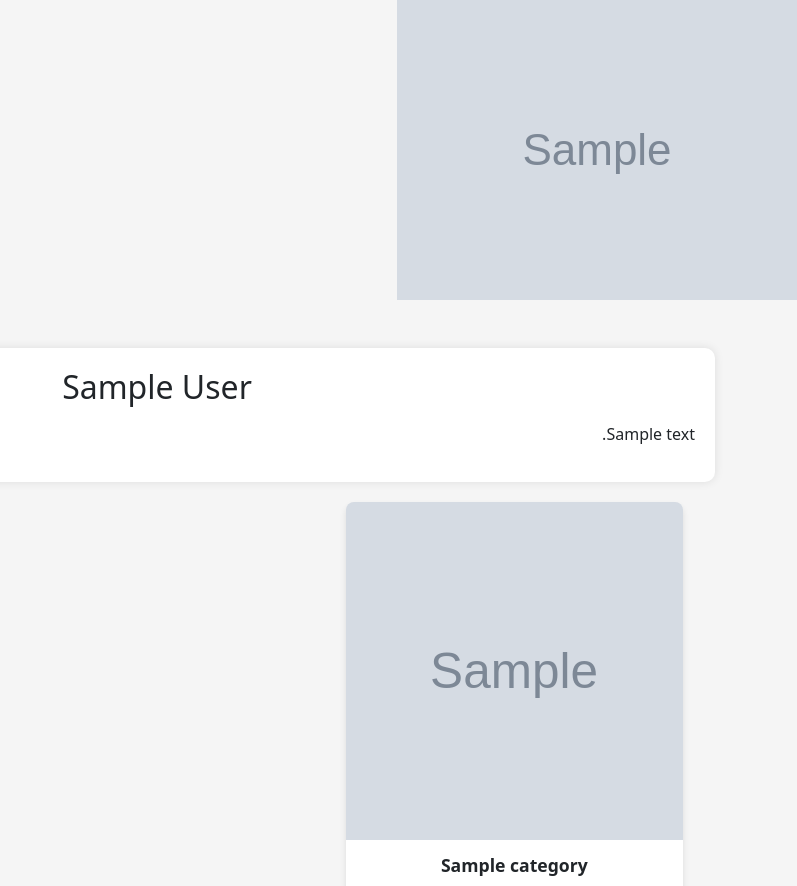
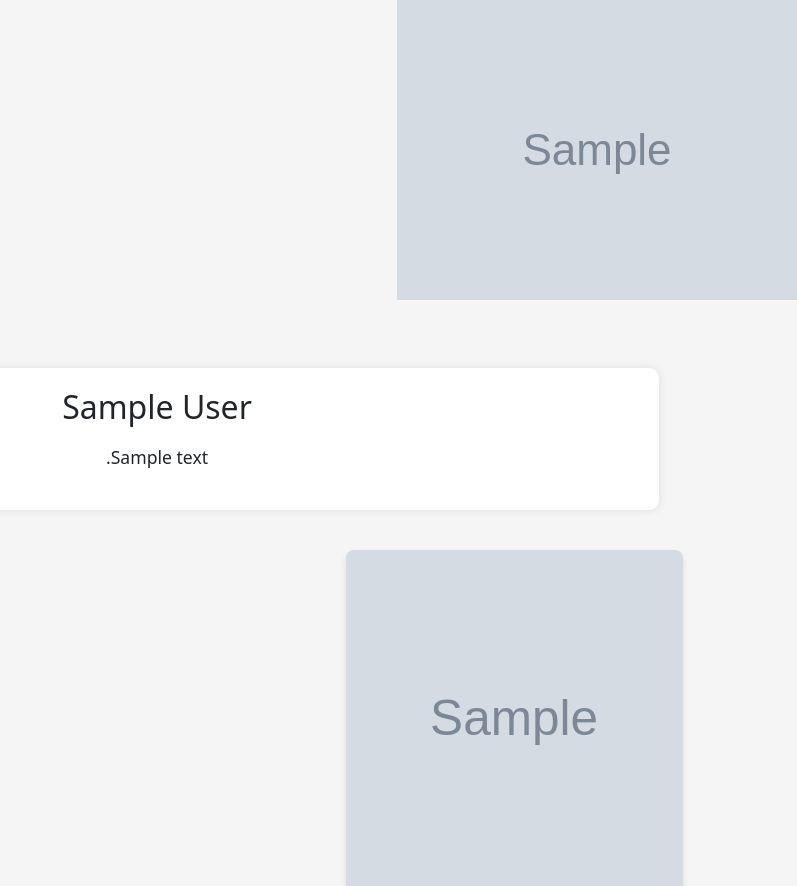
Before and after one commit to nhrnhr0/distributionManager, a Django app: a page that uses backend/templates/core/join.html in a window 1280 px wide. Shown: the top 886 px of the page, without its empty margins (483-1280 px from the left). Run offline with Django 5.2, Linux system fonts and the light colour scheme; tables that the repository leaves empty hold one stand-in row (values such as "Sample post"); grey boxes marked "Sample" are stand-in pictures; parts of the project's set-up code (start-up, migrations or seed data) failed here and were passed over; some libraries are stand-ins or nearby versions.

Commit message:
description text to center and better size

```diff
--- a/backend/templates/core/join.html
+++ b/backend/templates/core/join.html
@@ -62,13 +62,16 @@
   </div>
   <style>
       .description {
-          text-align: right;
-          background-color: white;
-          padding: 20px;
-          border-radius: 10px;
-          box-shadow: 0 0 10px 0 rgba(0, 0, 0, 0.1);
-          width: 100%;
-      }
+        text-align: center;
+        background-color: #fff;
+        padding: 20px;
+        border-radius: 10px;
+        box-shadow: 0 0 10px 0 rgba(0, 0, 0, 0.1);
+        width: 90%;
+        margin: 20px auto;
+        line-height: 1.8;
+        font-size: 1.1rem;
+    }
 
       .description h1 {
           font-size: 2rem;
```
